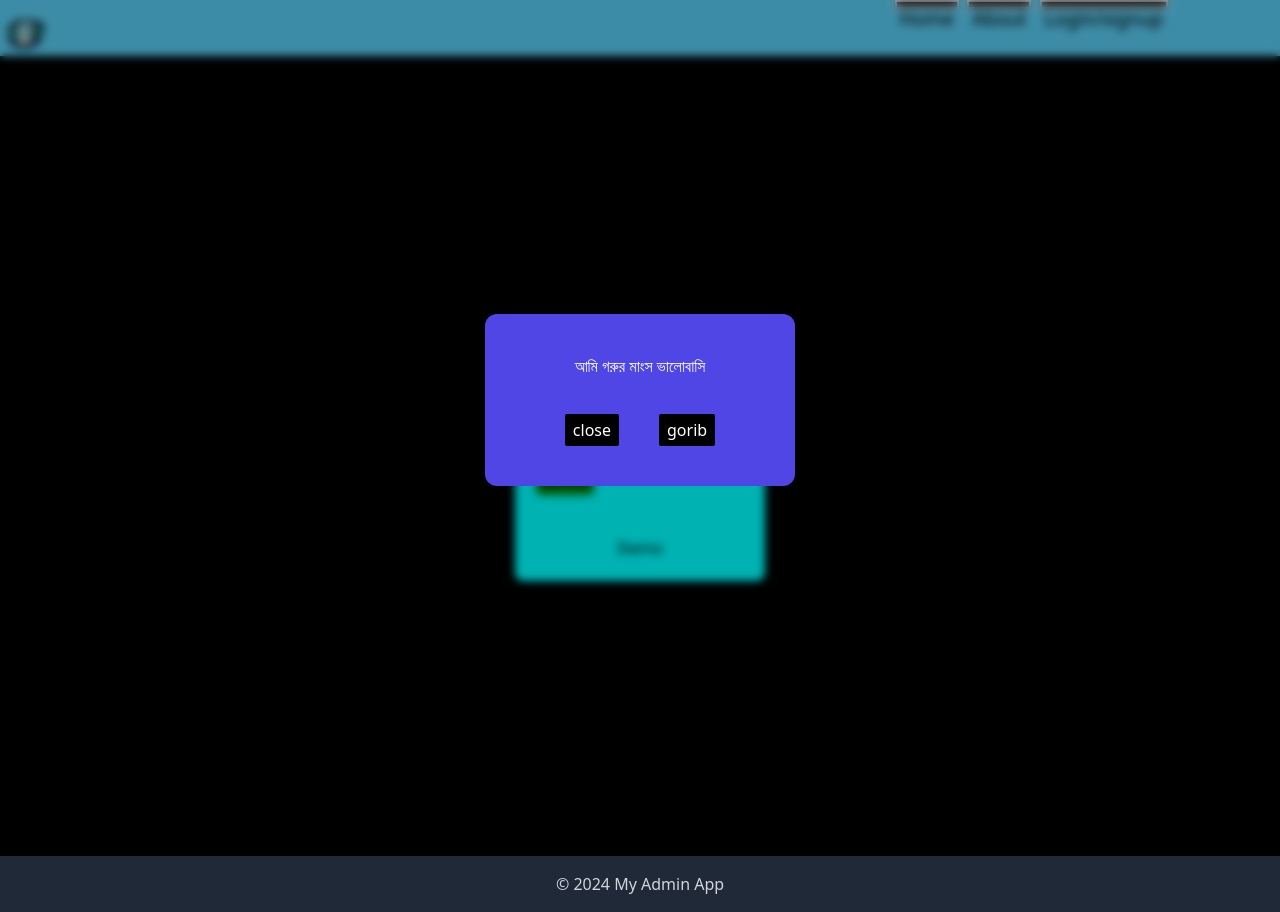
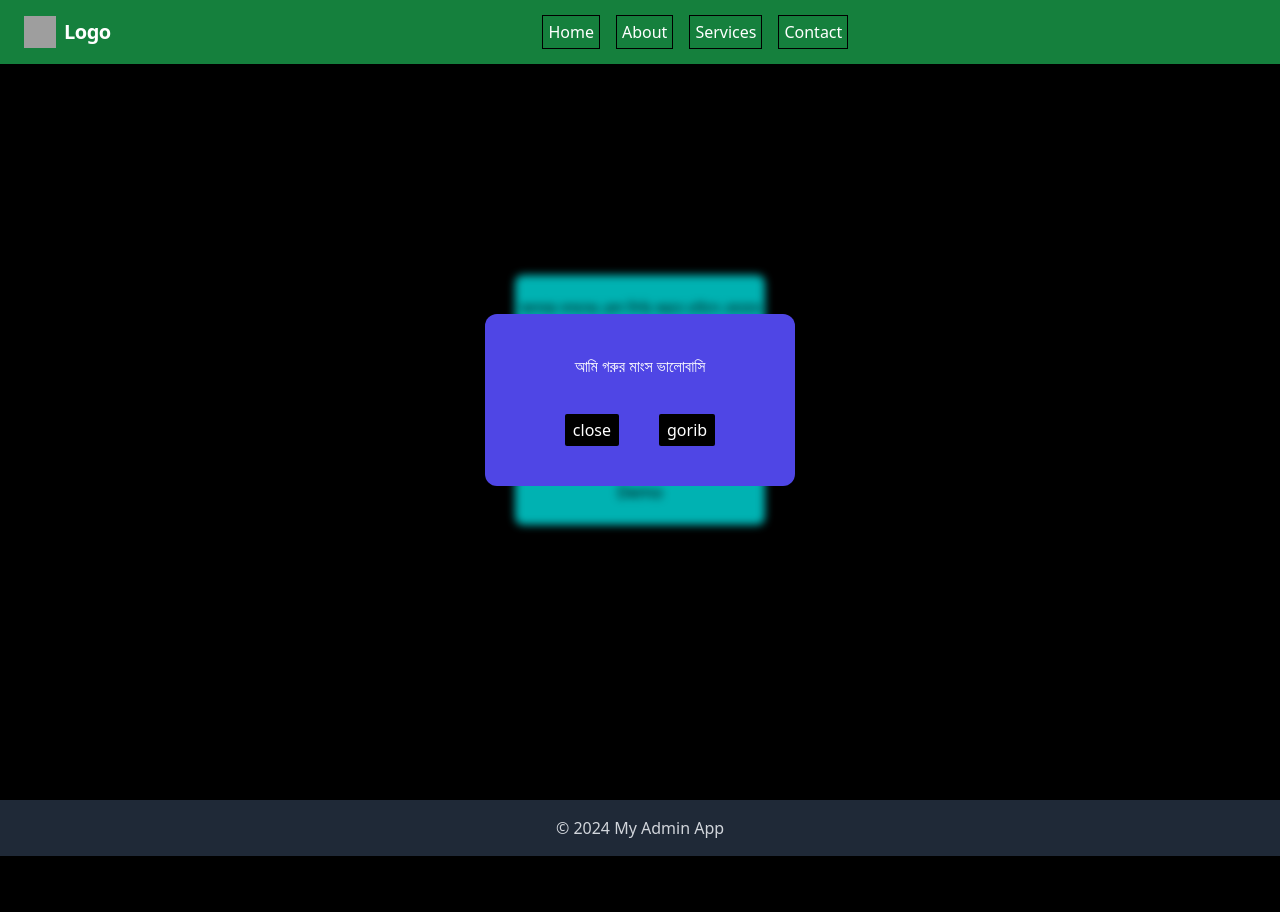
Before and after one commit to samratabduljalil/AgriCareHub, a React (Vite) app in the folder frontend/: page / in a window 1280 px wide. After the commit the page ends 856 px from the top, so only its background shows below. Built offline with nearby package versions, Linux system fonts and the light colour scheme; grey boxes are pictures that could not be loaded.

Commit message:
working on frontend

```diff
--- a/frontend/src/Component/Navbar.tsx
+++ b/frontend/src/Component/Navbar.tsx
@@ -1,25 +1,28 @@
+import React from 'react';
 import './navbar.css';
-import {NavLink} from 'react-router-dom';
+
+import { NavLink } from 'react-router-dom';
+
 function Navbar() {
+    return (
+        <nav className="fixed top-0 left-0 right-0 z-10 flex items-center justify-between bg-green-700 py-4 px-6">
+            {/* Logo */}
+            <div className="flex items-center flex-shrink-0 text-white mr-6">
+                <img className="h-8 w-8" src="your-logo-image-url" alt="Logo" />
+                <span className="font-semibold text-xl tracking-tight ml-2">Logo</span>
+            </div>
 
-    return (
-        <>
+            {/* Navbar Items */}
+            <div className="flex-grow text-center">
+                <ul className="flex justify-center space-x-4">
+                    <li><NavLink to="/" className="nav_btn">Home</NavLink></li>
+                    <li><NavLink to="/about" className="nav_btn" >About</NavLink></li>
+                    <li><NavLink to="/services" className="nav_btn">Services</NavLink></li>
+                    <li><NavLink to="/contact" className="nav_btn">Contact</NavLink></li>
+                </ul>
+            </div>
+        </nav>
+    );
+}
 
-
-           <div className="nav">
-
-           <img src="\public\image\_14cdbdd2-955a-4e74-a067-18387740e6d1.png" alt="" className="image_logo" />
-
-            <ul>
-                <li><NavLink to="/">Home</NavLink> </li>
-                <li><NavLink to="/About">About</NavLink> </li>
-                <li>Login/signup</li>
-            </ul>
-
-            </div>
-        </>
-
-    )
-
-}
-export default Navbar
+export default Navbar;
--- a/frontend/src/Component/navbar.css
+++ b/frontend/src/Component/navbar.css
@@ -1,38 +1,44 @@
-.body{
-
-margin: 0;
-padding:0
-
-}
-
-
-
-.nav{
+.nav {
     margin-top: 0;
-position: sticky;
+    position: fixed;
     width: 100%;
     background-color: rgb(88, 201, 239);
     color: white;
     height: 3.5rem;
     font-size: 1.2rem;
-display:flex;
+    display: flex;
+    justify-content: center;
+
 
 
 }
-.nav ul{
-display:flex;
+
+.nav ul {
+    display: flex;
     background-color: blueviolet;
     list-style-type: none;
     color: black;
     gap: .55rem;
     margin-left: 66%;
     margin-bottom: 100%;
+    justify-content: center;
 }
-.image_logo{
+
+.image_logo {
     margin-top: .9%;
     height: 50px;
     width: 50px;
 }
-.logo{
+
+.logo {
     display: flex;
 }
+
+.nav_btn {
+
+    color: white;
+    padding: 5px;
+    border: 1px solid black;
+
+
+}
--- a/frontend/src/Component/sidebar.css
+++ b/frontend/src/Component/sidebar.css
@@ -27,14 +27,14 @@
 
 }
 
-li {
+.li {
     background-color: black;
     border: 2px solid rgb(253, 251, 251);
     padding: 1%;
     cursor: pointer;
 }
 
-li:hover {
+.li:hover {
 
     background-color: rgb(30, 28, 28);
     padding: 2%;
--- a/frontend/src/Component/sidebar.tsx
+++ b/frontend/src/Component/sidebar.tsx
@@ -9,10 +9,10 @@ const Sidebar = () => {
 
 
             <ul className='ul'>
-                <li>Home</li>
-                <li>Upload Medication</li>
-                <li>Upload New Model</li>
-                <li>maintain history</li>
+                <li className='li'>Home</li>
+                <li className='li'>Upload Medication</li>
+                <li className='li'>Upload New Model</li>
+                <li className='li'>maintain history</li>
 
 
             </ul>
```
Also changed, not shown: frontend/src/Pages/coo.txt. Lines whose indentation alone changed are shown as unchanged.
